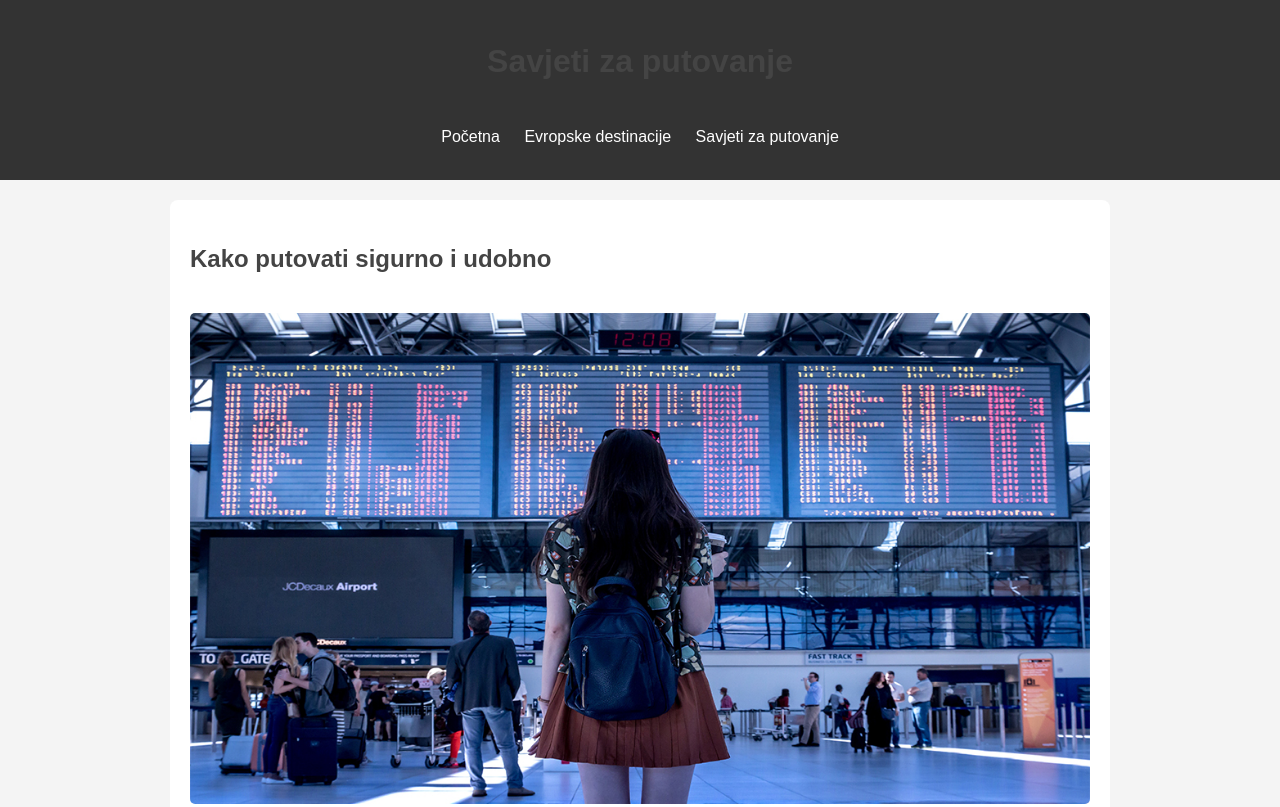
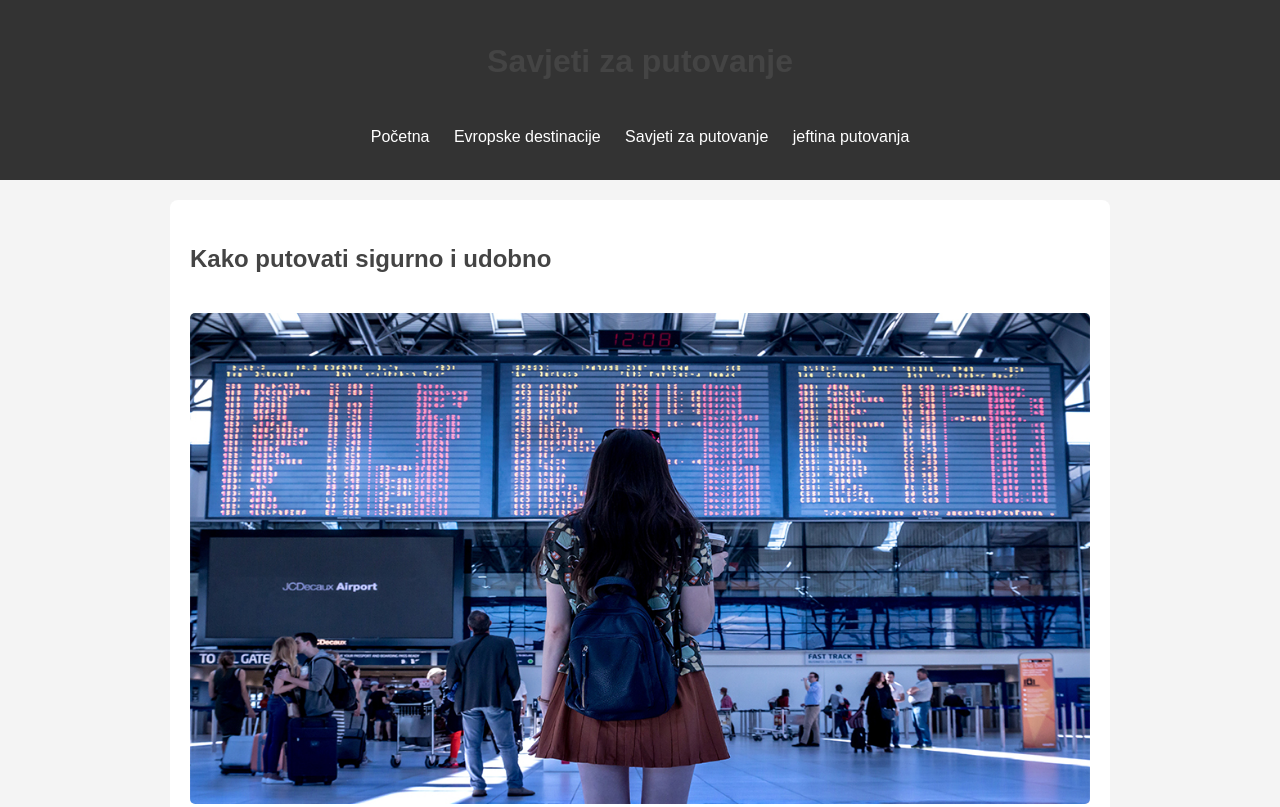
Before and after one commit to Putovanja/Putovanja, a plain HTML site: page savjeti-za-putovanje.html in a window 1280 px wide. Shown: the top 807 px of the page. Drawn offline with Linux system fonts and the light colour scheme.

Commit message:
Update savjeti-za-putovanje.html

```diff
--- a/savjeti-za-putovanje.html
+++ b/savjeti-za-putovanje.html
@@ -14,6 +14,7 @@
     <a href="index.html">Početna</a>
     <a href="evropske-destinacije.html">Evropske destinacije</a>
     <a href="savjeti-za-putovanje.html">Savjeti za putovanje</a>
+    <a href="jeftina-putovanja.html">jeftina putovanja</a>
   </nav>
 </header>
 <main>
```
